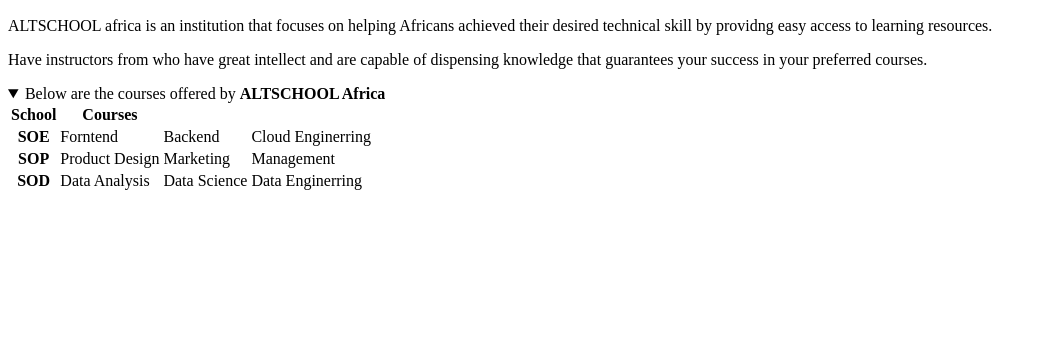
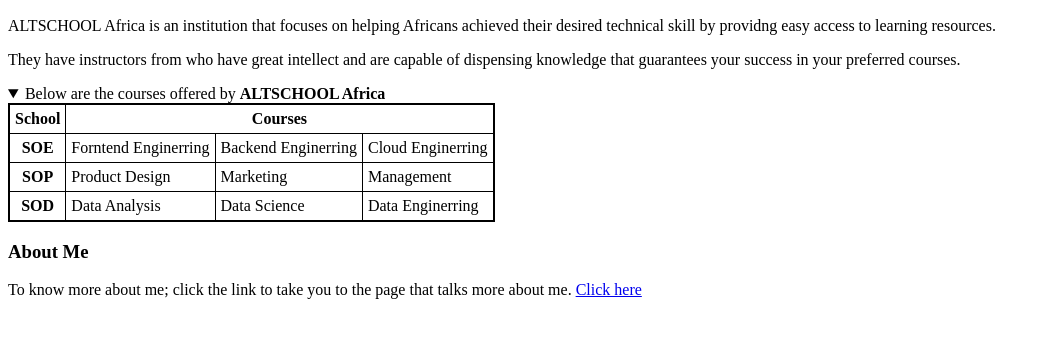
Before and after one commit to Dmayor22/ALTSCHOOL-ASSIGNMENT-2----ID-ALT-SOE-024-1861, a plain HTML site: page table.html in a window 1280 px wide. Shown: the part 50-388 px from the top of the page, without its empty margins (0-1047 px from the left). Drawn offline with Linux system fonts and the light colour scheme.

Commit message:
Altschool Assignment

```diff
--- a/table.html
+++ b/table.html
@@ -5,6 +5,24 @@
     <meta http-equiv="X-UA-Compatible" content="IE=edge" />
     <meta name="viewport" content="width=device-width, initial-scale=1.0" />
     <title>ALTSCHOOL ASSIGNMENT 2 -- ID ALT/SOE/024/1861</title>
+
+    <style>
+      table {
+        border-collapse: collapse;
+        border: 2px solid black;
+        margin-bottom: 15px;
+      }
+
+      th,
+      td {
+        padding: 5px;
+        border: 1px solid black;
+      }
+
+      .td {
+        border-right: 2px solid red;
+      }
+    </style>
   </head>
   <body>
     <header>
@@ -13,12 +31,12 @@
 
     <main>
       <p>
-        ALTSCHOOL africa is an institution that focuses on helping Africans
+        ALTSCHOOL Africa is an institution that focuses on helping Africans
         achieved their desired technical skill by providng easy access to
         learning resources.
       </p>
       <p>
-        Have instructors from who have great intellect and are capable of
+        They have instructors from who have great intellect and are capable of
         dispensing knowledge that guarantees your success in your preferred
         courses.
       </p>
@@ -32,15 +50,15 @@
             <thead>
               <tr>
                 <th>School</th>
-                <th>Courses</th>
+                <th colspan="3">Courses</th>
               </tr>
             </thead>
 
             <tbody>
               <tr>
                 <th>SOE</th>
-                <td>Forntend</td>
-                <td>Backend</td>
+                <td>Forntend Enginerring</td>
+                <td>Backend Enginerring</td>
                 <td>Cloud Enginerring</td>
               </tr>
               <tr>
@@ -60,8 +78,11 @@
         </details>
       </section>
 
-
-
+      <section>
+          <h3>About Me</h3>
+          <p>To know more about me; click the link to take you to the page that talks more about me. <a href="media.html">Click here</a>
+          </p>
+      </section>
     </main>
   </body>
 </html>
```
